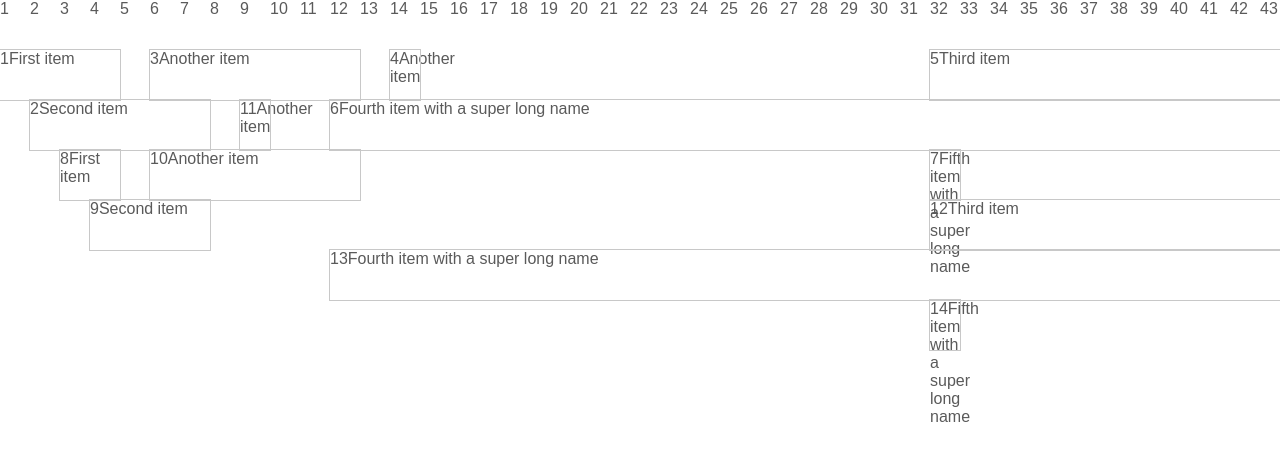
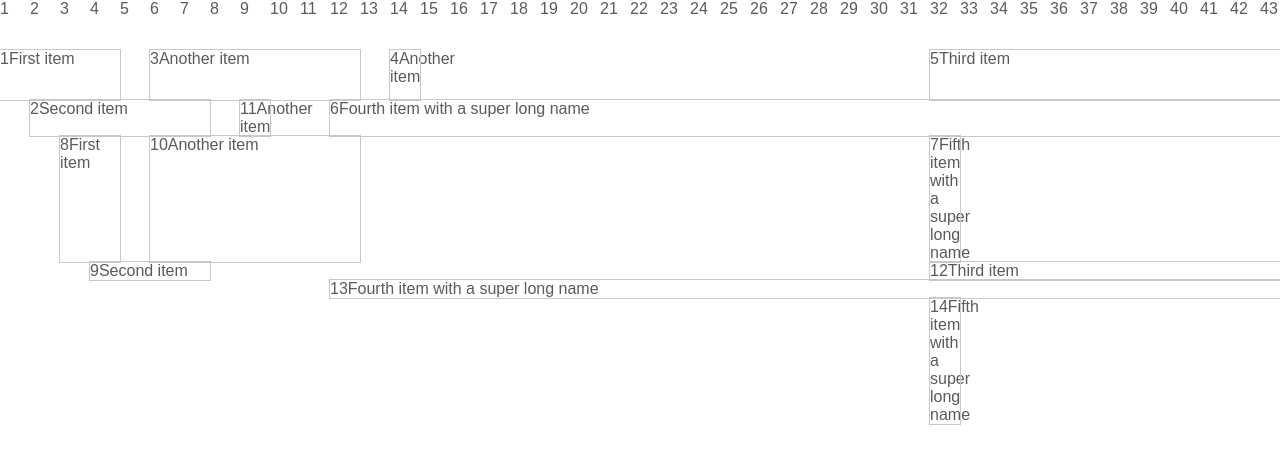
Before and after one commit to meliquintero/timeline, a React (Create React App) app: page / in a window 1280 px wide. Shown: the top 464 px of the page. Built offline with nearby package versions, Linux system fonts and the light colour scheme.

Commit message:
refactor

```diff
--- a/src/Items.js
+++ b/src/Items.js
@@ -2,20 +2,40 @@ import { timelineItems } from './timelineItems';
 import LinkedList from './LinkedList.js';
 
 class Items {
-  static orgnanizeItems() {
-    let matrix = [];
+  constructor(){
+    this.linkedLists = this.setSortedNodes();
+    this.matrix = [];
+  }
+
+  setSortedNodes() {
+    let arrayOfLinkedLists = []
     let succesfullyAdded;
     for (let i = 0; i < timelineItems.length; i++) {
       let j = 0
       succesfullyAdded = false
       while( !succesfullyAdded) {
-        if (!matrix[j]) { matrix.push(new LinkedList()) }
-        let linkedList = matrix[j]
+        if (!arrayOfLinkedLists[j]) {
+          arrayOfLinkedLists.push(new LinkedList())
+        }
+
+        let linkedList = arrayOfLinkedLists[j]
         succesfullyAdded = linkedList.insert(timelineItems[i])
         j++
       }
     }
-    return matrix
+    return arrayOfLinkedLists
+  }
+
+  getSortedItems(){
+    let arrayOfItems = []
+    this.linkedLists.forEach((linkedList) => {
+      let node = linkedList.head
+      while (node) {
+        arrayOfItems.push(node.item)
+        node = node.next
+      }
+    })
+    return arrayOfItems
   }
 }
 
--- a/src/components/App.js
+++ b/src/components/App.js
@@ -4,18 +4,18 @@ import Grid from './Grid';
 import Header from './Header';
 
 const App = () => {
-  let [matrix, setMatrix] = useState([])
+  let [items, setItems] = useState([])
 
   useEffect(() => {
-    setMatrix(Items.orgnanizeItems())
+    let items = new Items()
+    setItems(items.getSortedItems())
   }, []);
 
   return (
     <div>
       <Header/>
-      { matrix &&
-        <Grid
-          matrix={matrix}/>
+      { items &&
+        <Grid items={items}/>
       }
     </div>
   );
--- a/src/components/Cell.js
+++ b/src/components/Cell.js
@@ -1,18 +1,23 @@
 import React from 'react';
 import { getDayInGrid } from './../timelineItems';
 
-const Cell = ({node}) => {
+const Cell = ({item}) => {
   let eventStyle = {
-    gridColumn: `${getDayInGrid(node.item.start)}/${getDayInGrid(node.item.end)}`
+    gridColumn: `${getDayInGrid(item.start)}/${getDayInGrid(item.end)}`
+  }
+
+  const onItemSelect = (item) => {
+    console.log('item', item);
   }
 
   return(
     <div
-      key={node.item.id}
+      key={item.id}
       className='grid-cell'
-      style={eventStyle}>
-      {node.item.id}
-      {node.item.name}
+      style={eventStyle}
+      onClick={() => onItemSelect(item)}>
+      {item.id}
+      {item.name}
     </div>
   )
 }
--- a/src/components/Grid.js
+++ b/src/components/Grid.js
@@ -1,13 +1,15 @@
 import React from 'react';
-import Row from './Row';
+import Cell from './Cell';
 
-const Grid = ({matrix}) => {
-  const CellList =  matrix.map((linkedList, i) => {
-      return(<div ><Row key={i} linkedList={linkedList}/></div >)
-    });
+const Grid = ({items}) => {
+  const CellList =  items.map((item, i) => {
+    return(
+      <Cell key={i} item={item}/>
+    );
+  });
 
   return(
-    <div >
+    <div className='grid-container'>
       {CellList}
     </div>
   )
--- a/src/components/Row.js
+++ /dev/null
@@ -1,18 +0,0 @@
-import React from 'react';
-import Cell from './Cell';
-
-const Row = ({linkedList}) => {
-  let res = []
-  let node = linkedList.head
-  while (node) {
-    res.push(<Cell node={node}/>)
-    node = node.next
-  }
-  return(
-    <div className='grid-container'>
-      { res }
-    </div>
-  )
-}
-
-export default Row;
```
